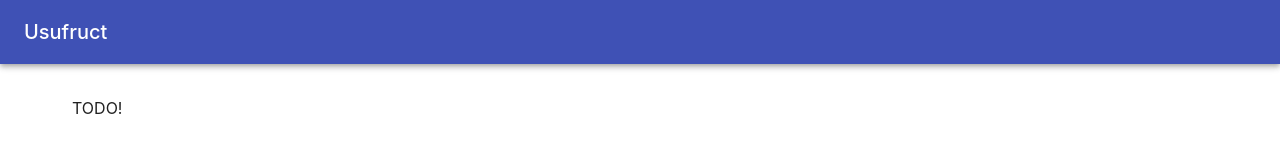
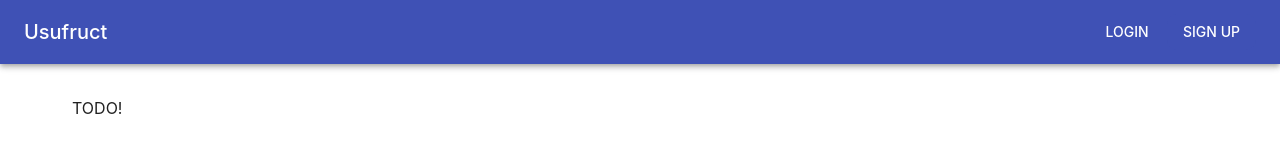
Before and after one commit to unfrl/usufruct, a React (Vite) app in the folder packages/web/: page / in a window 1280 px wide. Shown: the top 160 px of the page. Built offline with nearby package versions, Linux system fonts and the light colour scheme; what @unfrl/usufruct-sdk would draw is missing.

Commit message:
add auth routes to header

```diff
--- a/packages/web/src/app.tsx
+++ b/packages/web/src/app.tsx
@@ -26,6 +26,7 @@ export const App = () => {
           <Route path="/" element={<AppLayout />}>
             <Route index element={<Typography>TODO!</Typography>} />
             <Route path="/sign-up" element={<Authenticate signUp={true} />} />
+            <Route path="/sign-in" element={<Authenticate signUp={false} />} />
             <Route
               path="*"
               element={
--- a/packages/web/src/components/layout/app-bar.tsx
+++ b/packages/web/src/components/layout/app-bar.tsx
@@ -1,4 +1,11 @@
-import { AppBar as MuiAppBar, Link, Toolbar, Typography } from '@mui/material';
+import {
+  AppBar as MuiAppBar,
+  Box,
+  Button,
+  Link,
+  Toolbar,
+  Typography,
+} from '@mui/material';
 import { Link as RouterLink } from 'react-router-dom';
 
 export interface AppBarProps {
@@ -21,10 +28,30 @@ export const AppBar = (props: AppBarProps) => {
 
   return (
     <MuiAppBar position="sticky">
-      <Toolbar>
+      <Toolbar
+        sx={{
+          display: 'flex',
+          alignItems: 'center',
+          justifyContent: 'space-between',
+        }}
+      >
         <Typography variant="h6" component="div">
           {title}
         </Typography>
+        <Box>
+          <Button
+            component={RouterLink}
+            to="/sign-in"
+            variant="text"
+            color="inherit"
+            sx={{ marginRight: 1 }}
+          >
+            Login
+          </Button>
+          <Button component={RouterLink} to="/sign-up" variant="contained">
+            Sign Up
+          </Button>
+        </Box>
       </Toolbar>
     </MuiAppBar>
   );
--- a/packages/web/src/routes/authenticate.tsx
+++ b/packages/web/src/routes/authenticate.tsx
@@ -42,7 +42,7 @@ const Authenticate = observer((props: AuthenticateProps) => {
   const renderContent = () => {
     if (emailSent) {
       return (
-        <EmailSent description="Please click the link in the email we sent you to verify your account." />
+        <EmailSent description="Please click the link in the email we sent you to finish creating your account." />
       );
     }
 
@@ -55,7 +55,7 @@ const Authenticate = observer((props: AuthenticateProps) => {
         <AuthenticationForm
           authenticating={authenticating}
           onAuthenticate={handleAuthenticate}
-          submitText="Sign Up"
+          submitText={signUp ? 'Sign Up' : 'Login'}
         />
       </FormContainer>
     );
--- a/packages/web/src/stores/auth.store.ts
+++ b/packages/web/src/stores/auth.store.ts
@@ -41,10 +41,12 @@ export class AuthStore {
     this.setStatus(AuthStatus.Authenticating);
 
     try {
-      await this._root.client.signIn({
+      const response = await this._root.client.signIn({
         email,
         password,
       });
+
+      this.setAccessToken(response.accessToken);
     } finally {
       this.setStatus(AuthStatus.Ready);
     }
```
